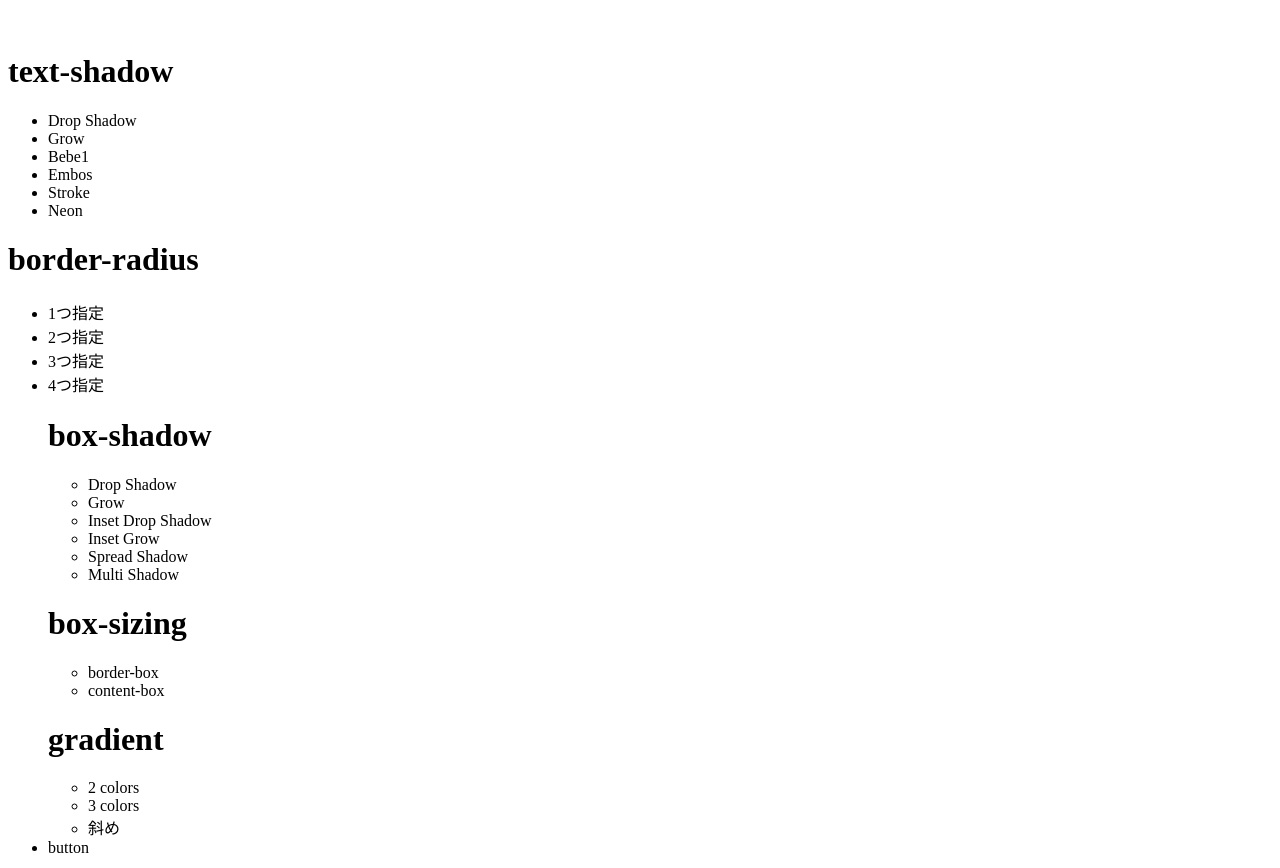
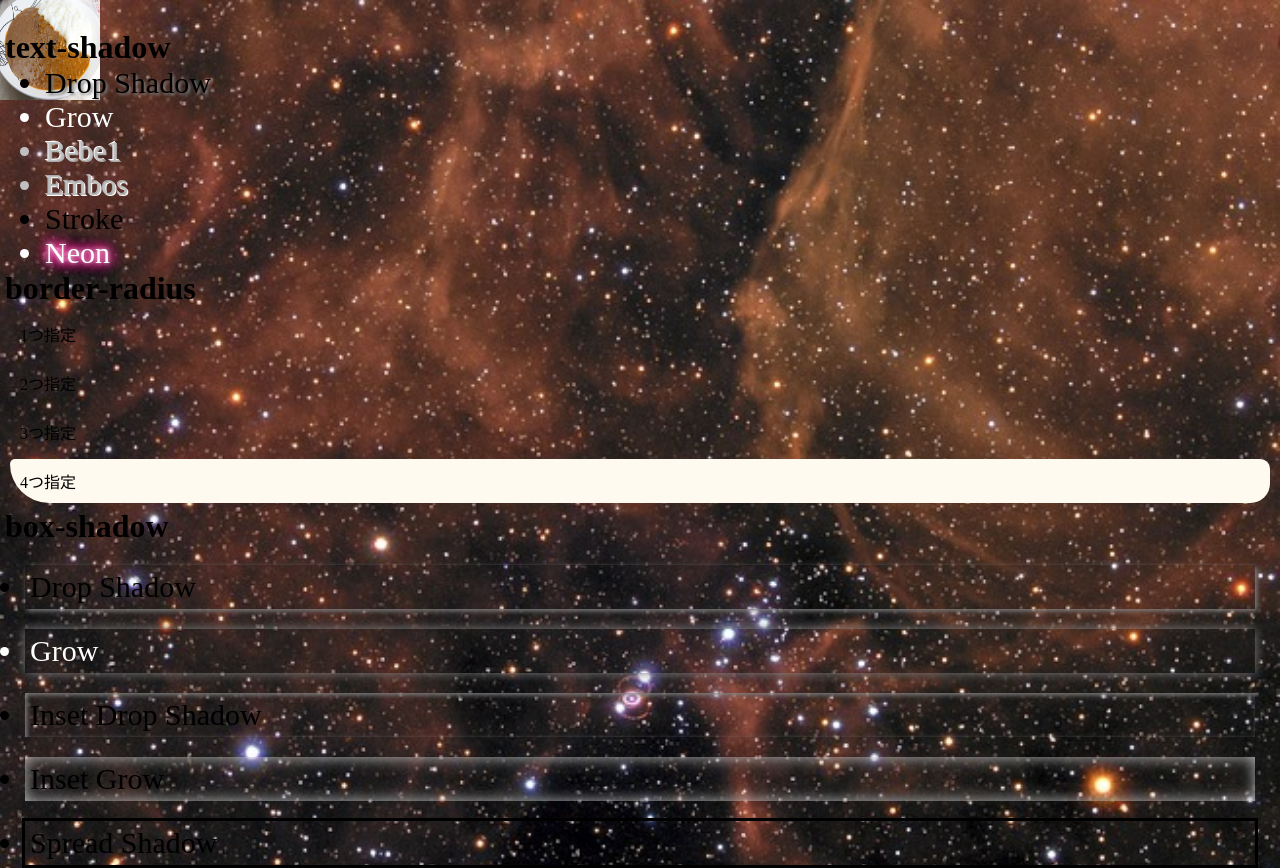
Before and after one commit to AirpChinpam/web1-9, a plain HTML site: page index.html in a window 1280 px wide. Shown: the top 868 px of the page. Drawn offline with Linux system fonts and the light colour scheme; files whose address does not match are found by name.

Commit message:
Update index.html

```diff
--- a/index.html
+++ b/index.html
@@ -2,7 +2,7 @@
 <html lang="ja">
 　　<head>
       <meta charset="UTF-8">
-      <link rel"stylesheet" type="text/css" href="css/default.css">
+      <link rel="stylesheet" type="text/css" href="css/default.css">
       <title>練習9</title>
     </head>
     <body>
@@ -22,7 +22,7 @@
    <li class="border-radius-two">2つ指定</li>
    <li class="border-radius-three">3つ指定</li>
    <li class="border-radius-four">4つ指定</li>
- </il>
+ </ul>
 
  <h1>box-shadow</h1>
  <ul id="box-shadow">
```
